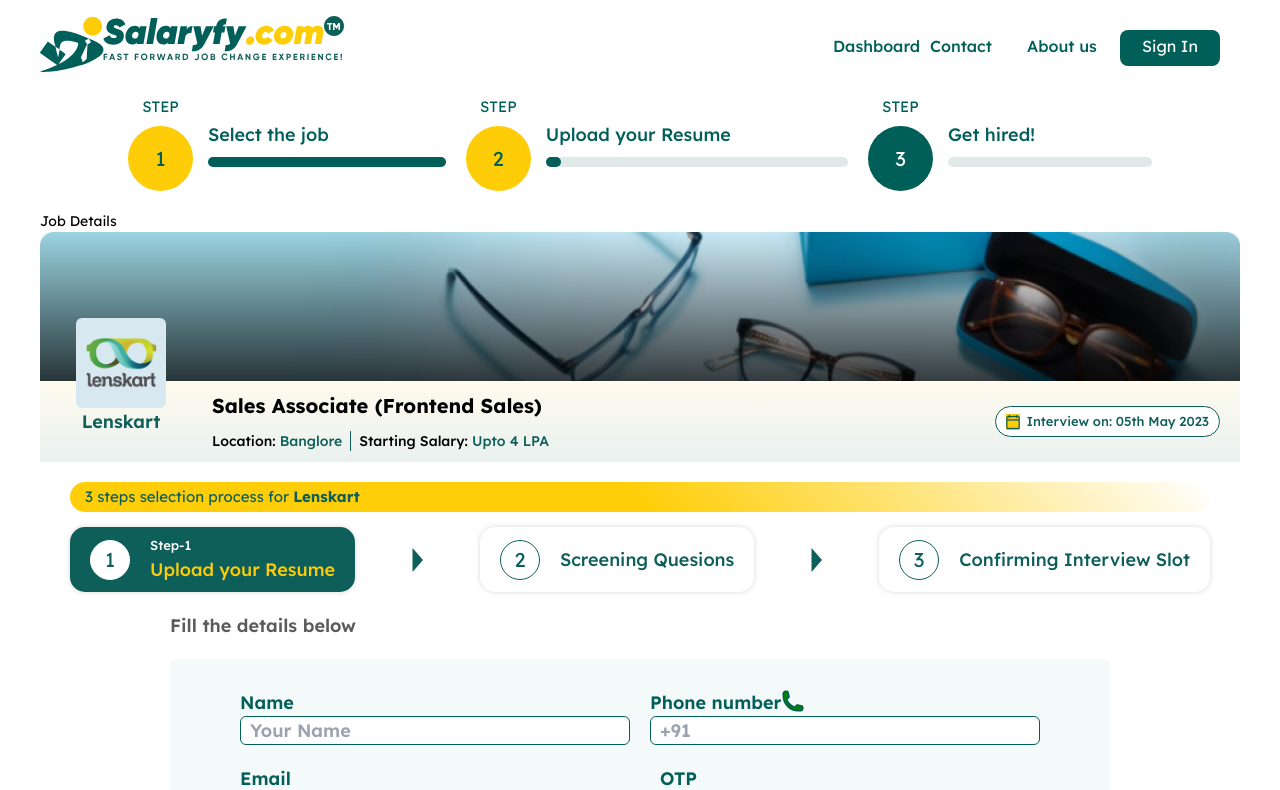
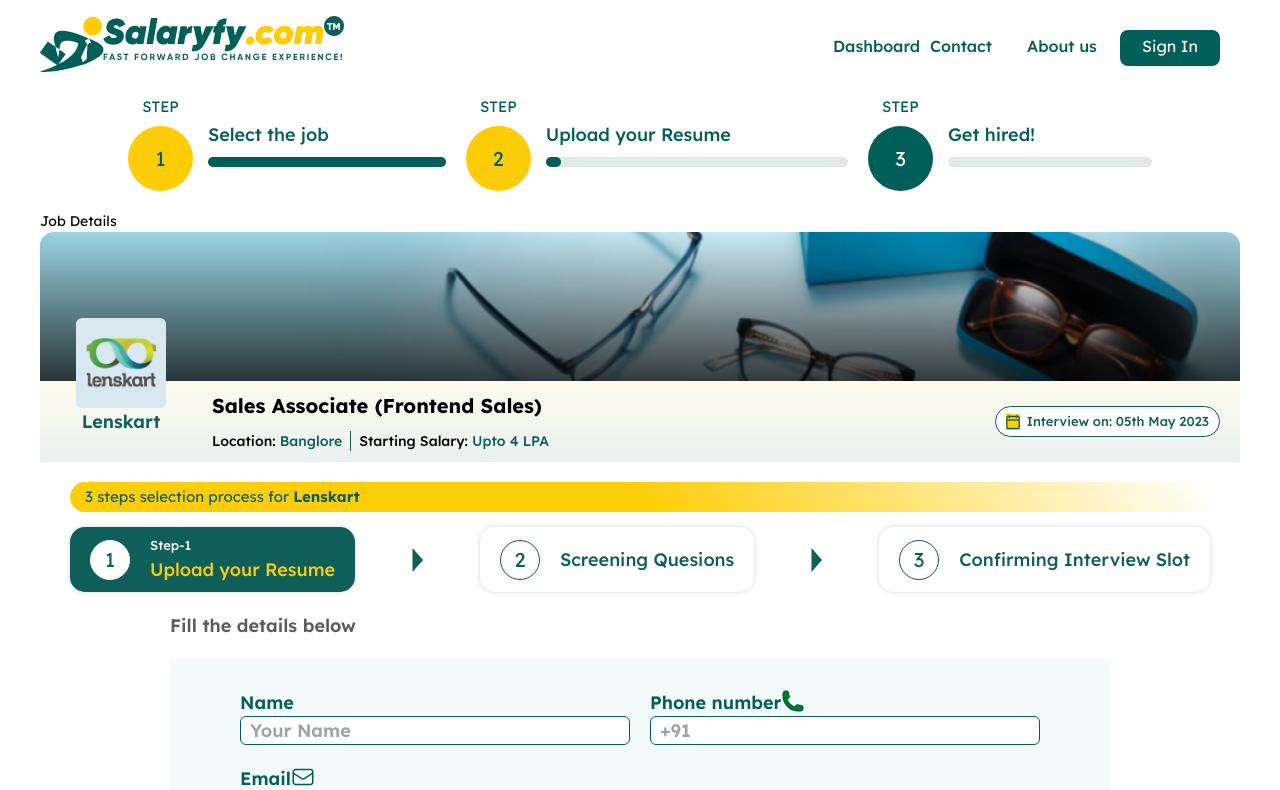
Before and after one commit to mayurkukade/Salaryfy, a React (Vite) app in the folder salaryfy/: page /questionnaire/personal-details in a window 1280 px wide. Shown: the top 790 px of the page. Built offline with nearby package versions, Linux system fonts and the light colour scheme.

Commit message:
add registration

```diff
--- a/salaryfy/src/contants/app.contants.ts
+++ b/salaryfy/src/contants/app.contants.ts
@@ -1,5 +1,5 @@
 const APP_CONSTANTS = {
-  serverUrl: 'http://localhost:8080'
+  SERVER_URL: 'http://localhost:8080'
 }
 
 export default APP_CONSTANTS;
--- a/salaryfy/src/features/apiSlice.ts
+++ b/salaryfy/src/features/apiSlice.ts
@@ -1,8 +1,9 @@
 
 import { createApi,fetchBaseQuery } from "@reduxjs/toolkit/query/react";
 import SLICE_NAMES from '../../src/features/slice-names.enum'
+import APP_CONSTANTS from "../contants/app.contants";
 export const  apiSlice = createApi({
-    baseQuery:fetchBaseQuery({baseUrl:SLICE_NAMES.BASE_URL}),
+    baseQuery:fetchBaseQuery({baseUrl: APP_CONSTANTS.SERVER_URL}),
     tagTypes:["User"],
     endpoints: (builder) => ({}),
 })
--- a/salaryfy/src/features/slice-names.enum.ts
+++ b/salaryfy/src/features/slice-names.enum.ts
@@ -1,5 +1,5 @@
 enum REDUCER_NAMES {
-  BASE_URL = 'http://localhost:8080',
+
   STEPS_COUNTER = 'steps-counter',
   API_INTEGRATION = 'api-integration',
 }
--- a/salaryfy/src/modules/questionnaire/pages/personal-details.page.tsx
+++ b/salaryfy/src/modules/questionnaire/pages/personal-details.page.tsx
@@ -5,6 +5,7 @@ import SubSteps from "../components/sub-steps.component";
 import { useRef, useState,useEffect } from "react";
 const USER_REGEX: RegExp =  /^[a-zA-Z]{4,}$/;
 const INDIAN_MOBILE_REGEX: RegExp = /^(\+91|0)?[6789]\d{9}$/;
+const EMAIL_REGEX:RegExp = /^[A-Z0-9._%+-]+@[A-Z0-9.-]+\.[A-Z]{2,}$/i;
 
 export default function QuestionnairePersonalDetails() {
   return (
@@ -105,17 +106,37 @@ console.log(props.phoneFocus)
   );
 }
 
-function EmailComponent() {
+const EmailComponent:React.FC<EmailComponent>=(props) =>{
+
+const content = !props.validEmail && props.emailFocus  && props.formEmail ?   <svg xmlns="http://www.w3.org/2000/svg" fill="red" viewBox="0 0 24 24" strokeWidth={1.5} stroke="currentColor" className="w-6 h-6">
+  <path strokeLinecap="round" strokeLinejoin="round" d="M21.75 6.75v10.5a2.25 2.25 0 01-2.25 2.25h-15a2.25 2.25 0 01-2.25-2.25V6.75m19.5 0A2.25 2.25 0 0019.5 4.5h-15a2.25 2.25 0 00-2.25 2.25m19.5 0v.243a2.25 2.25 0 01-1.07 1.916l-7.5 4.615a2.25 2.25 0 01-2.36 0L3.32 8.91a2.25 2.25 0 01-1.07-1.916V6.75" />
+</svg> :
+
+<svg xmlns="http://www.w3.org/2000/svg" fill="none" viewBox="0 0 24 24" strokeWidth={1.5} stroke="currentColor" className="w-6 h-6">
+  <path strokeLinecap="round" strokeLinejoin="round" d="M21.75 6.75v10.5a2.25 2.25 0 01-2.25 2.25h-15a2.25 2.25 0 01-2.25-2.25V6.75m19.5 0A2.25 2.25 0 0019.5 4.5h-15a2.25 2.25 0 00-2.25 2.25m19.5 0v.243a2.25 2.25 0 01-1.07 1.916l-7.5 4.615a2.25 2.25 0 01-2.36 0L3.32 8.91a2.25 2.25 0 01-1.07-1.916V6.75" />
+</svg>
+
+
   return (
     <div className="flex flex-col flex-grow text-[#005F59] font-semibold text-[1.8em] md:max-w-[50%]">
+
+      <div className="flex">
       <div>Email</div>
+      <div>{content}</div>
+
+      </div>
+
       <div className="flex gap-[1em]">
         <input
-          type="text"
+          type="email"
           placeholder="Email"
+          value={props.formEmail}
+          onChange={(e)=>props.setFormEmail(e.target.value)}
+          onFocus={() => props.setEmailFocus(true)}
+            onBlur={() => props.setEmailFocus(false)}
           className="flex-grow border border-[#005F59] border-solid rounded-md outline-none"
         />
-        <div className="bg-[#005F59] text-[#FECD08] rounded-md font-medium p-[0.25em] text-[1em]">
+        <div className="bg-[#005F59] text-[#FECD08] rounded-md font-medium p-[0.25em] text-[1em]" onClick={()=>props.setShowVerifyedOTP(true)}>
           Verify
         </div>
       </div>
@@ -263,14 +284,24 @@ export function PersonalDetails() {
   const [validMobile,setValidMobile] = useState<boolean>(false)
   const [phoneFocus,setPhoneFocus] = useState(false)
 
+  const [formEmail,setFormEmail] = useState<string>('')
+  const [validEmail,setValidEmail] = useState(false)
+  const [emailFocus,setEmailFocus] = useState(false)
+
+  const [showVerifyedOTP,setShowVerifyedOTP] = useState(false)
+
   useEffect(()=>{
      setValidName(USER_REGEX.test(nameForm))
   },[nameForm])
-console.log(phoneNumber)
+
 useEffect(()=>{
   setValidMobile(INDIAN_MOBILE_REGEX.test( phoneNumber))
 
 },[phoneNumber])
+
+useEffect(()=>{
+  setValidEmail(EMAIL_REGEX.test(formEmail))
+},[formEmail])
 
 
   return (
@@ -299,8 +330,19 @@ useEffect(()=>{
             />
           </div>
           <div className="flex flex-col md:flex-row gap-[2em]">
-            <EmailComponent />
-            <Verified />
+            <EmailComponent
+            formEmail = {formEmail}
+            setFormEmail = {setFormEmail}
+            validEmail = {validEmail}
+            setValidEmail = {setValidEmail}
+            emailFocus = {emailFocus}
+            setEmailFocus = {setEmailFocus}
+            setShowVerifyedOTP = {setShowVerifyedOTP}
+            />
+            {
+              showVerifyedOTP ? <Verified />:''
+            }
+
           </div>
           <div className="flex flex-col md:flex-row gap-[2em]">
             <PasswordComponent />
```
